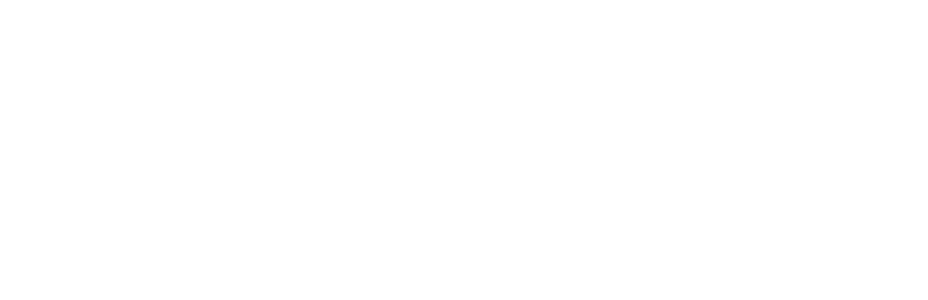
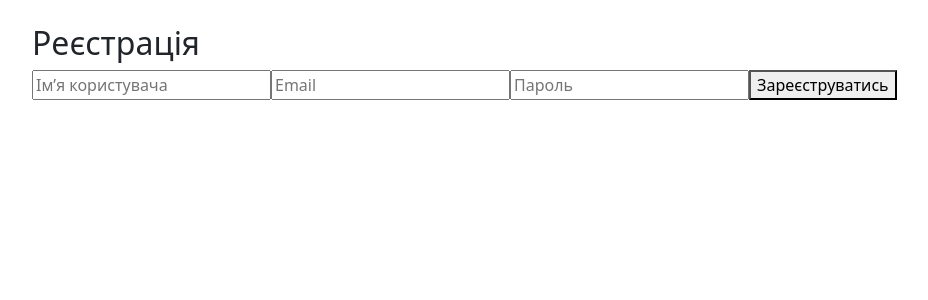
Before and after one commit to Nikita10Polyakov/DQ, a React (Create React App) app in the folder frontend/: page /register in a window 1280 px wide. Before the commit this address had no page. Shown: the top 300 px of the page, without its empty margins (50-978 px from the left). Built offline with nearby package versions, Linux system fonts and the light colour scheme.

Commit message:
create auth

```diff
--- a/frontend/src/App.js
+++ b/frontend/src/App.js
@@ -1,6 +1,8 @@
 import React from 'react';
 import { BrowserRouter as Router, Routes, Route } from 'react-router-dom';
 import { Container } from 'react-bootstrap';
+import LoginPage from './pages/LoginPage';
+import RegisterPage from './pages/RegisterPage';
 
 function Home() {
   return <h2>DungeonQuill — генератор сюжетних арок для D&D</h2>;
@@ -12,6 +14,8 @@
       <Container className="mt-4">
         <Routes>
           <Route path="/" element={<Home />} />
+          <Route path="/login" element={<LoginPage />} />
+          <Route path="/register" element={<RegisterPage />} />
         </Routes>
       </Container>
     </Router>
--- /dev/null
+++ b/frontend/src/api/auth.js
@@ -0,0 +1,11 @@
+import axios from 'axios';
+
+const API_URL = 'http://localhost:8000/auth/';
+
+export const registerUser = async (userData) => {
+  return axios.post(`${API_URL}users/`, userData);
+};
+
+export const loginUser = async (credentials) => {
+  return axios.post(`${API_URL}jwt/create/`, credentials);
+};
--- /dev/null
+++ b/frontend/src/pages/LoginPage.js
@@ -0,0 +1,26 @@
+import React, { useState } from 'react';
+import { loginUser } from '../api/auth';
+
+export default function LoginPage() {
+  const [form, setForm] = useState({ email: '', password: '' });
+
+  const handleSubmit = async (e) => {
+    e.preventDefault();
+    try {
+      const res = await loginUser(form);
+      localStorage.setItem('access', res.data.access);
+      alert('Успішний вхід!');
+    } catch (err) {
+      alert('Помилка входу');
+    }
+  };
+
+  return (
+    <form onSubmit={handleSubmit}>
+      <h2>Вхід</h2>
+      <input placeholder="Email" type="email" onChange={(e) => setForm({ ...form, email: e.target.value })} />
+      <input placeholder="Пароль" type="password" onChange={(e) => setForm({ ...form, password: e.target.value })} />
+      <button type="submit">Увійти</button>
+    </form>
+  );
+}
--- /dev/null
+++ b/frontend/src/pages/RegisterPage.js
@@ -0,0 +1,26 @@
+import React, { useState } from 'react';
+import { registerUser } from '../api/auth';
+
+export default function RegisterPage() {
+  const [form, setForm] = useState({ email: '', username: '', password: '' });
+
+  const handleSubmit = async (e) => {
+    e.preventDefault();
+    try {
+      await registerUser(form);
+      alert('Реєстрація успішна!');
+    } catch (err) {
+      alert('Помилка реєстрації');
+    }
+  };
+
+  return (
+    <form onSubmit={handleSubmit}>
+      <h2>Реєстрація</h2>
+      <input placeholder="Імʼя користувача" onChange={(e) => setForm({ ...form, username: e.target.value })} />
+      <input placeholder="Email" type="email" onChange={(e) => setForm({ ...form, email: e.target.value })} />
+      <input placeholder="Пароль" type="password" onChange={(e) => setForm({ ...form, password: e.target.value })} />
+      <button type="submit">Зареєструватись</button>
+    </form>
+  );
+}
```
